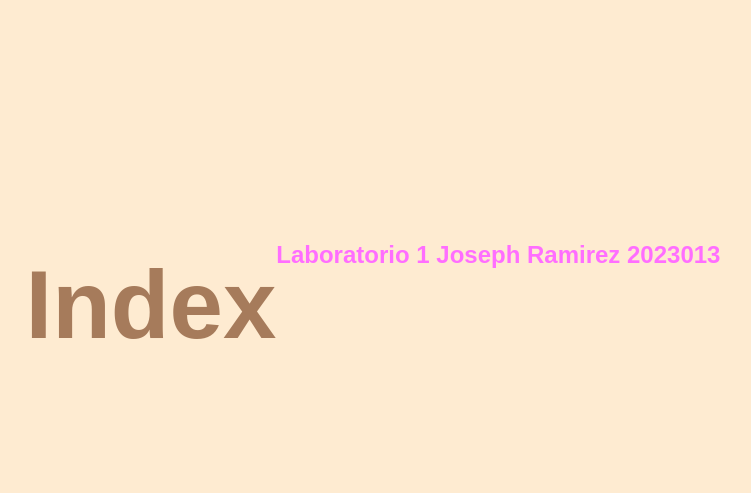
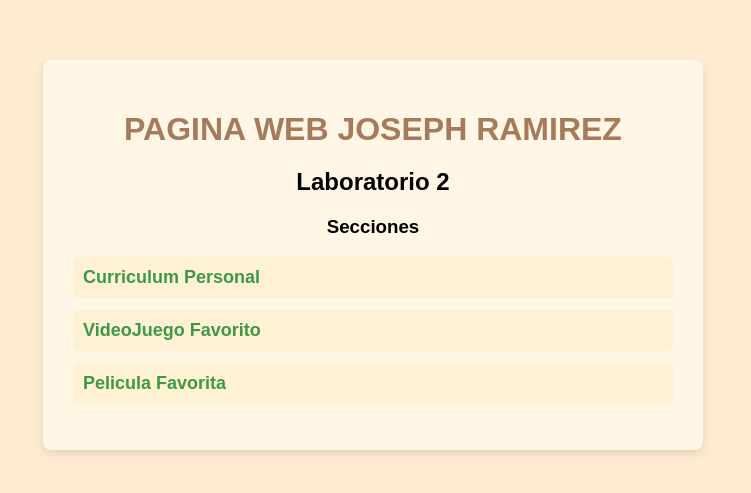
Before and after one commit to topito123/IN5BM_LAFCO.KNL, a plain HTML site: page Index.html in a window 1280 px wide. Shown: the part 145-638 px from the top of the page, without its empty margins (267-1018 px from the left). Drawn offline with Linux system fonts and the light colour scheme.

Commit message:
Modificacion Index

```diff
--- a/Index.html
+++ b/Index.html
@@ -1,33 +1,19 @@
-<Doctype html>
-  <html>
-    <head>
-      <link rel="stylesheet" type="text/css" href="colores.css" />
-      <title>Joseph Ramirez 2023013</title>
-      <link rel="shortcut icon" href="favicon.JPG" />
-    </head>
-  </html>
-</Doctype>
-
-
-<body>
-    <body>
-        <font color="#fff6e5">
-            <font face="Arial">
-                <font size="200" >
-            <center>
-                <br>
-                <h1> Index </h1>
-                </font>
-            </font>
-        </font>
-            </center>
-            <center>
-                <font color="#Ffff6e5FFFF">
-                    <font face="Ar>ial">
-                <p>
-                    <h2>Laboratorio 1 Joseph Ramirez 2023013 </h2>
-                </p>
-                    </font>
-                </font>
-            </center>
-</body>
+<!DOCTYPE html>
+<html>
+  <head>
+    <link rel="stylesheet" type="text/css" href="colores.css" />
+    <title>Laboratorio 2</title>
+  </head>
+  <body>
+    <div class="container">
+      <h1>PAGINA WEB JOSEPH RAMIREZ</h1>
+      <h2>Laboratorio 2</h2>
+      <h3>Secciones</h3>
+      <ul>
+        <li><a href="CV.html">Curriculum Personal</a></li>
+        <li><a href="VideoJuego.html">VideoJuego Favorito</a></li>
+        <li><a href="PELICULA_FAVORITA.html">Pelicula Favorita</a></li>
+      </ul>
+    </div>
+  </body>
+</html>
```
Also changed, not shown: favicon..jpg (deleted).
